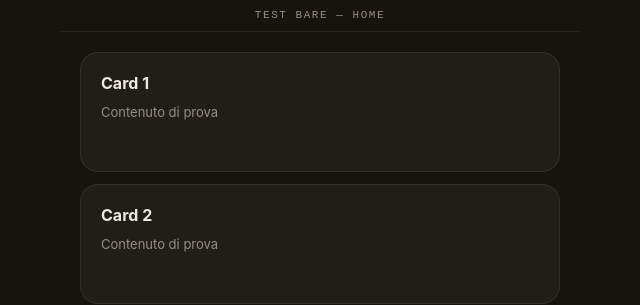
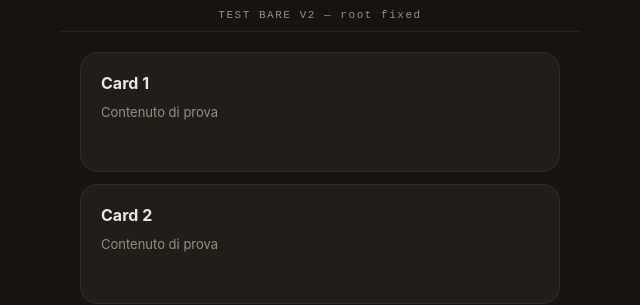
Before and after one commit to Law-bot/palleggio, a plain HTML site: page test-bare.html in a window 1280 px wide. Shown: the top 305 px of the page, 320-960 px from the left. Drawn offline with Linux system fonts and the light colour scheme.

Commit message:
Add files via upload

```diff
--- a/test-bare.html
+++ b/test-bare.html
@@ -21,12 +21,12 @@
     color:#EDE9E1;
   }
   #root {
-    height:100dvh;
+    position:fixed;
+    inset:0;
     display:flex;
     flex-direction:column;
     max-width:520px;
     margin:0 auto;
-    position:relative;
   }
   header {
     flex:none;
@@ -84,7 +84,7 @@
 </head>
 <body>
 <div id="root">
-  <header>TEST BARE — HOME</header>
+  <header>TEST BARE V2 — root fixed</header>
   <main>
     <div class="card"><b>Card 1</b><span>Contenuto di prova</span></div>
     <div class="card"><b>Card 2</b><span>Contenuto di prova</span></div>
```
